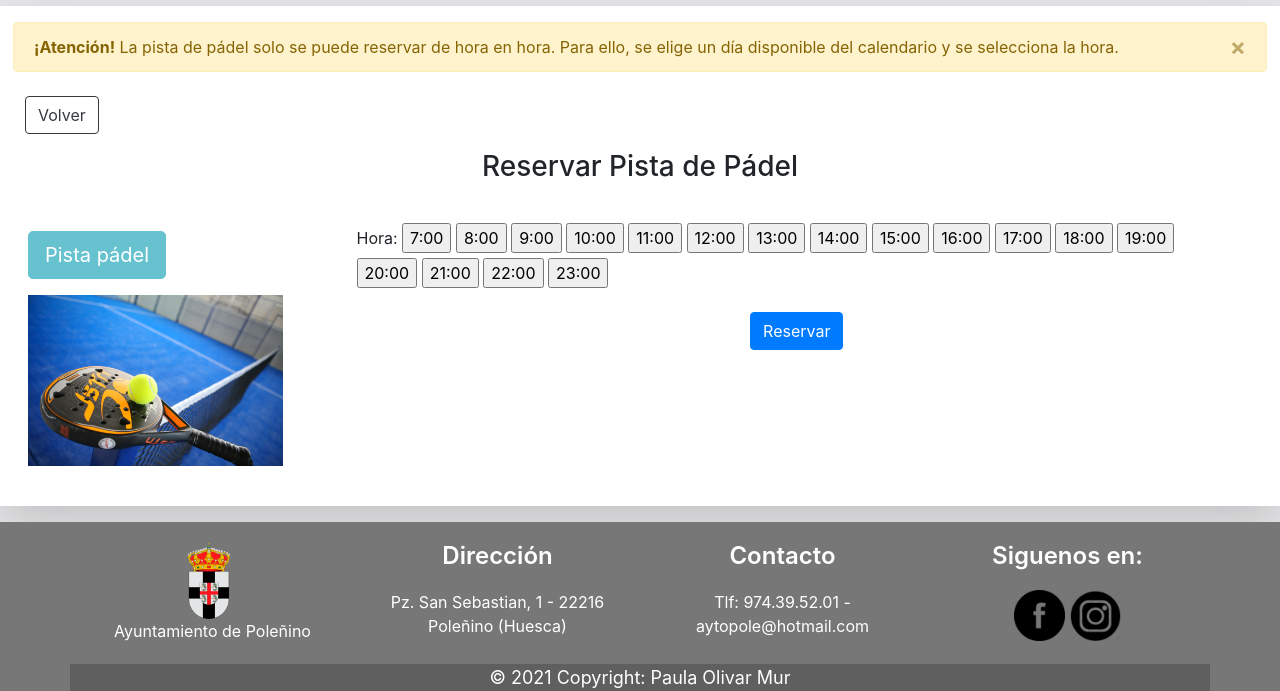
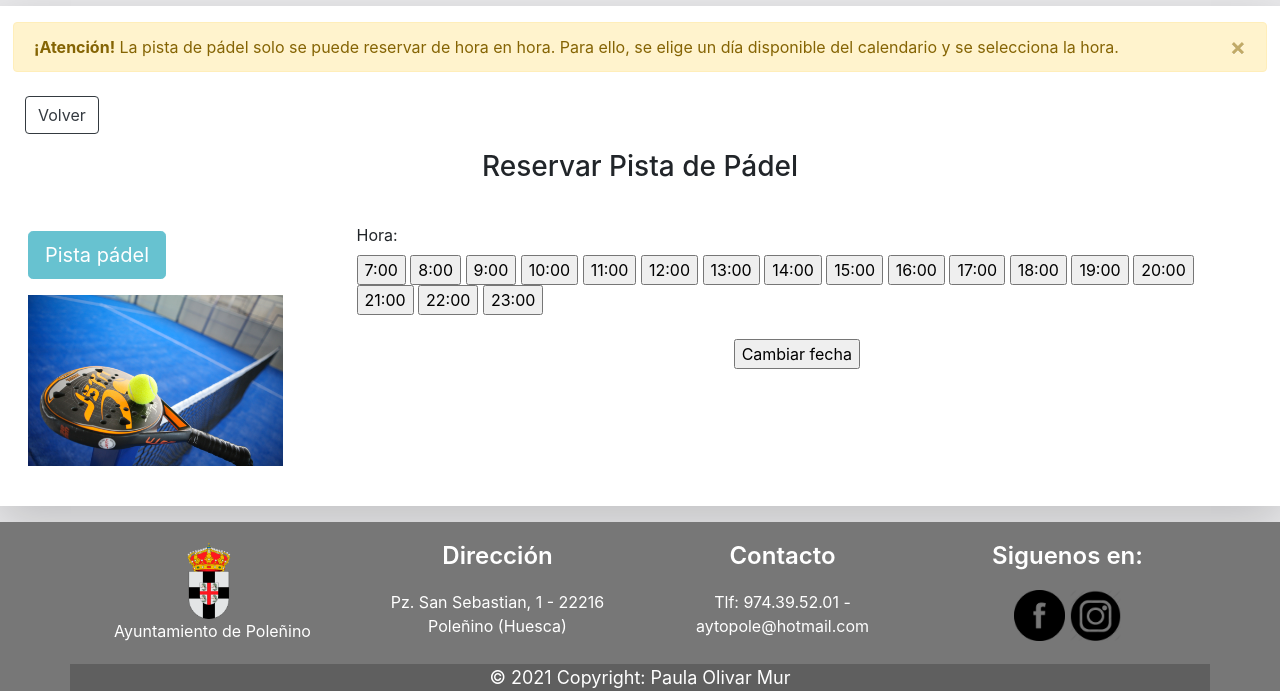
Before and after one commit to paulaolivar99/Proyecto-fin-DAW, a PHP site: page /php/padel2.php in a window 1280 px wide. Shown: the part 273-964 px from the top of the page. Run offline with PHP 8.4, Linux system fonts and the light colour scheme; the visitor is signed in with stand-in values (Sample User, id 1); data that the repository does not hold is empty; some libraries are stand-ins or nearby versions; some web fonts are replaced.

Commit message:
cambio formulario

```diff
--- a/PhpProject1/php/padel2.php
+++ b/PhpProject1/php/padel2.php
@@ -153,7 +153,7 @@ $horasBotones = array_diff($horasDisponibles, $horasOcupadas);
 
                                     <div class="col-sm-12">
                                         <div class="form-group my-2">
-                                            <label for="hora">Hora: </label>
+                                            <label for="hora">Hora: </label> <br>
                                             <form action='../php/agregarReserva.php' method="post">
                                                 <?php foreach ($horasBotones as $h) { ?>
                                                     <input type='hidden' name='nombre' value='<?php echo $_POST['nombre'] ?>'>
@@ -167,7 +167,9 @@ $horasBotones = array_diff($horasDisponibles, $horasOcupadas);
                                     </div> <!--pedir hora-->
 
                                     <div class="form-group my-4 text-center">
-                                        <input type="submit" class="btn btn-primary" value="Reservar">
+                                        <form action="../php/padel.php">
+                                            <input type="submit" value="Cambiar fecha" />
+                                        </form>
                                     </div>
                                 </form>
                             </div>
```
